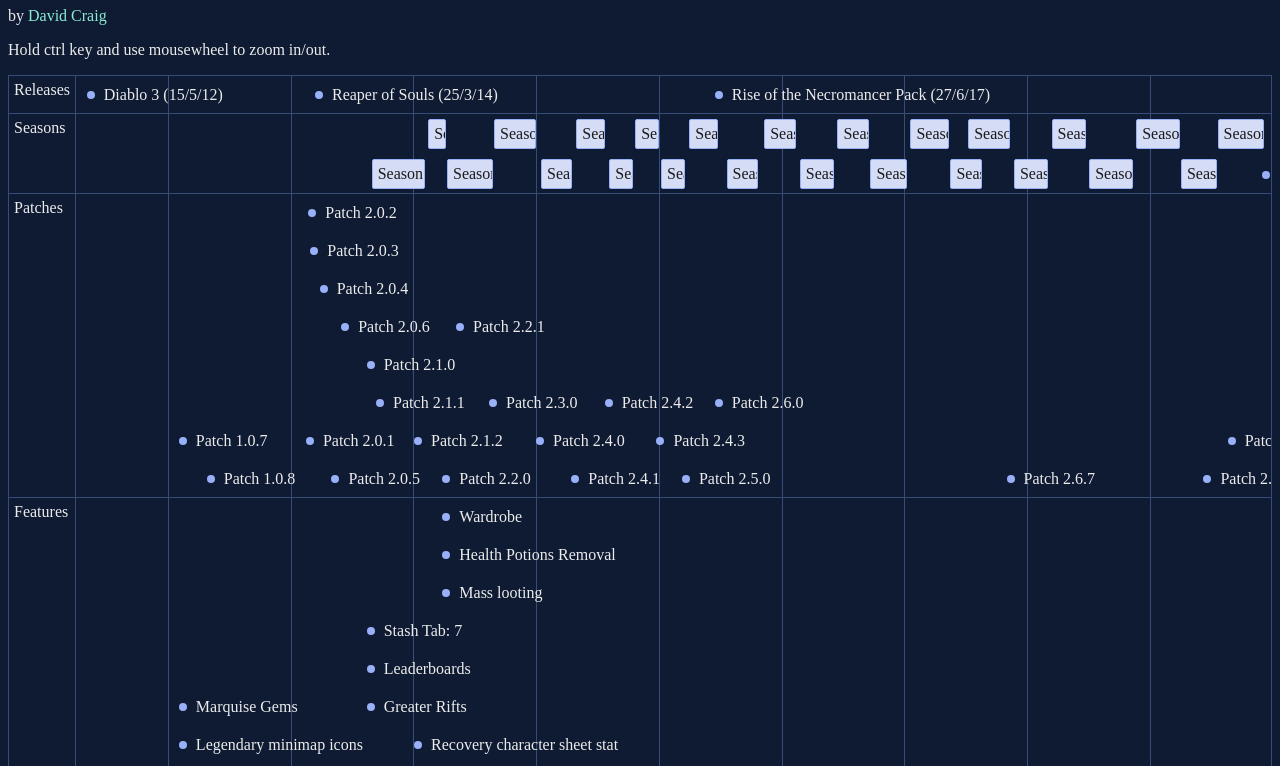
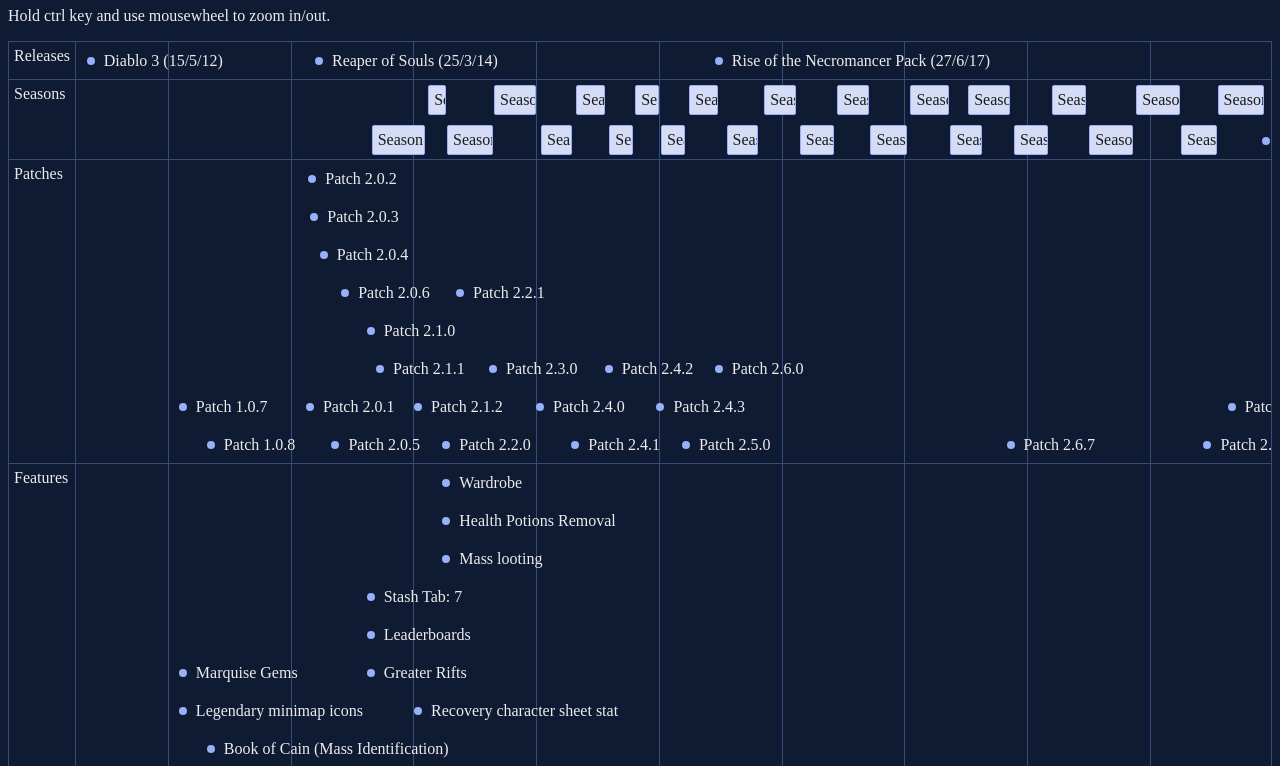
Before and after one commit to changelogd/timelines, a plain HTML site: page diablo3/index.html in a window 1280 px wide. Shown: the part 73-839 px from the top of the page. Drawn offline with Linux system fonts and the light colour scheme.

Commit message:
Further improvements.

```diff
--- a/diablo3/index.html
+++ b/diablo3/index.html
@@ -7,7 +7,6 @@
   </head>
   <body>
     <h1>Diablo 3 Timeline</h1>
-    <p>by <a href="https://davidcraig.eu" target="_blank">David Craig</a></p>
     <p>Hold ctrl key and use mousewheel to zoom in/out.</p>
 
     <div class="filters">
```
Also changed, not shown: wow/index.html (+1 -0 lines).
